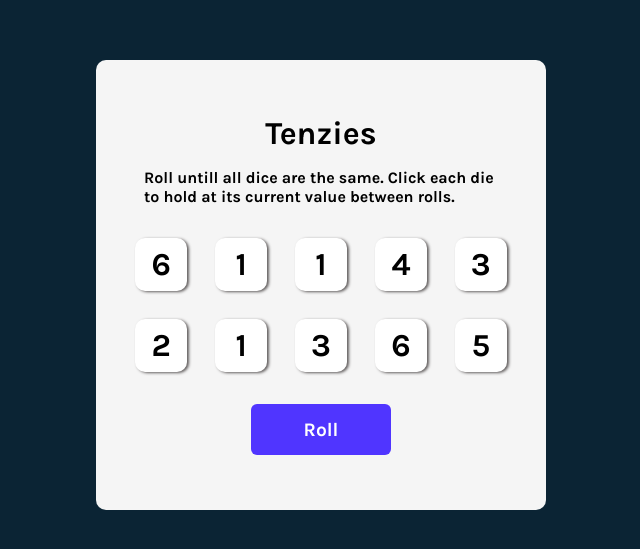
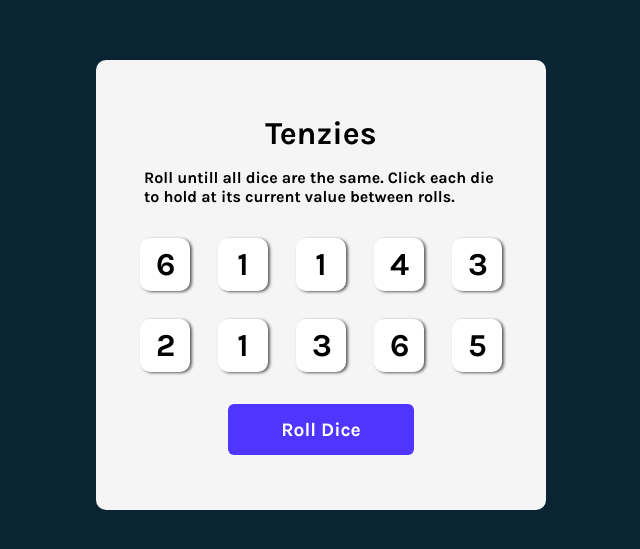
Before and after one commit to aldojack/Tenzies, a React (Vite) app in the folder tenzies-game/: page / in a window 1280 px wide. Shown: the part 115-664 px from the top of the page, without its empty margins (319-959 px from the left). Built offline with nearby package versions, Linux system fonts and the light colour scheme.

Commit message:
FInished game logic to determine winner and start new game

```diff
--- a/tenzies-game/src/App.jsx
+++ b/tenzies-game/src/App.jsx
@@ -1,10 +1,21 @@
-import { useState } from 'react'
+import { useState, useEffect } from 'react'
 import Die from './components/Die'
+import { nanoid } from 'nanoid'
+import Confetti from 'react-confetti'
 import './App.css'
-import {nanoid} from 'nanoid'
 
 function App() {
   const [dice, setDice] = useState(allNewDice())
+  const [tenzies, setTenzies] = useState(false)
+
+  useEffect(() => {
+    const allHeld = dice.every(die => die.isHeld);
+    const firstValue = dice[0].value
+    const allSameValue = dice.every(die => die.value === firstValue)
+    if (allHeld && allSameValue) {
+      setTenzies(true);
+    }
+  }, [dice])
 
   function generateNewDie() {
     return {
@@ -24,22 +35,31 @@ function App() {
   }
 
   function rollDice() {
+    if (!tenzies)
+    {
       setDice(prevState => {
         return prevState.map(dice => {
           return dice.isHeld ?
             { ...dice } : generateNewDie()
         })
       })
-
-    // setDice(allNewDice())
+    }
+    else {
+      setDice(allNewDice());
+      setTenzies(false);
+    }
   }
 
   function holdDie(id) {
+    const allHeld = dice.every(die => die.isHeld);
+
+    if (!allHeld) {
       setDice(prevState => {
         return prevState.map(die => {
           return die.id === id ? {...die, isHeld: !die.isHeld} : die
         })
       })
+    }
   }
 
   const diceElements = dice.map((die) => {
@@ -50,12 +70,13 @@ function App() {
 
   return (
     <main>
+    {tenzies && <Confetti/>}
       <h1 className='title'>Tenzies</h1>
       <p className='instructions'>Roll untill all dice are the same.  Click each die to hold at its current value between rolls.  </p>
       <div className='dice-container'>
         {diceElements}
       </div>
-      <button className='roll-btn' onClick={rollDice}>Roll</button>
+      <button className='roll-btn' onClick={rollDice}>{tenzies ? "New Game" : "Roll Dice"}</button>
     </main>
   )
 }
--- a/tenzies-game/src/components/Die.css
+++ b/tenzies-game/src/components/Die.css
@@ -5,6 +5,7 @@
     border-radius: 10px;
     box-shadow: 2px 1px 3px rgb(97, 93, 93);
     cursor: pointer;
+    width: 50px;
     font-weight: 600;
     background: white;
 }
--- a/tenzies-game/src/components/Die.jsx
+++ b/tenzies-game/src/components/Die.jsx
@@ -1,7 +1,6 @@
 import './Die.css'
 
 export default function Die(props) {
-    console.log(props)
     const styles = {
         backgroundColor: props.isHeld ? "#59E391" : "#ffffff",
         boxShadow: props.isHeld ? "inset 5px 5px 10px -3px rgba(0, 0, 0, 0.7)" : "",
```
Also changed, not shown: 1 other file (tests, documents, lock files or other folders). Lines whose indentation alone changed are shown as unchanged.
